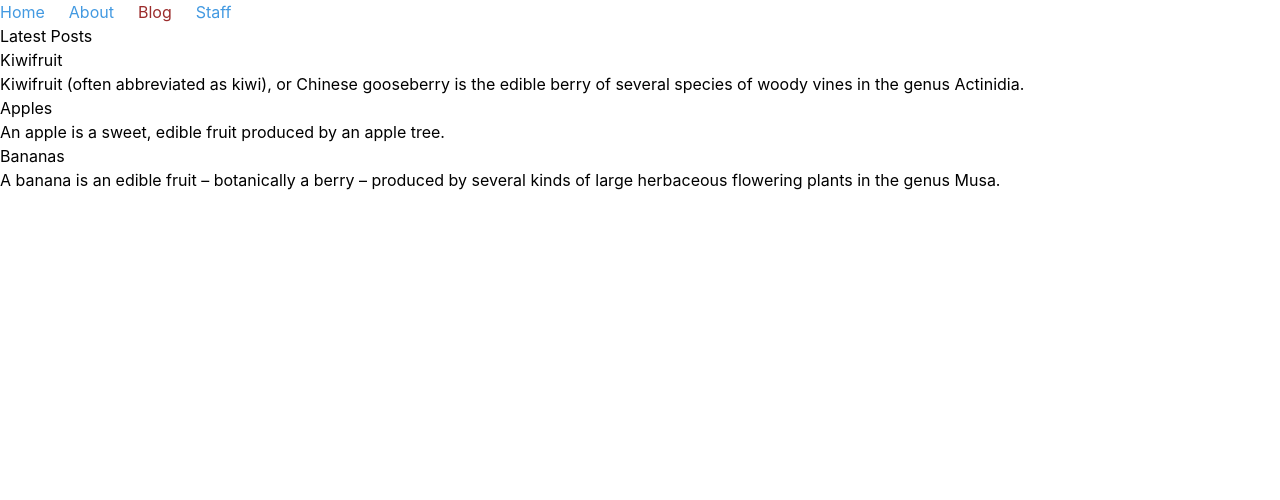
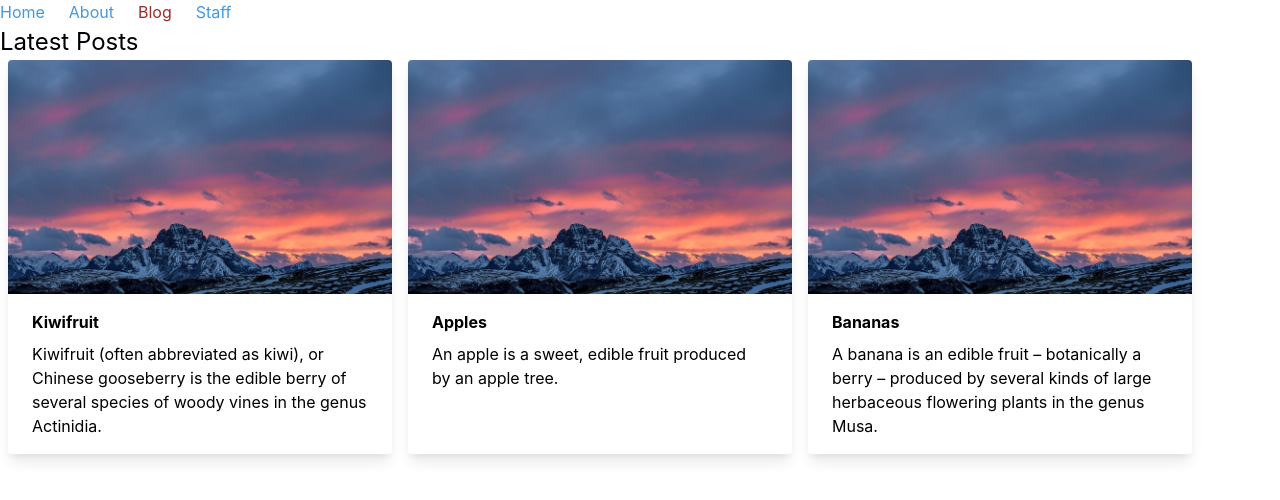
Before and after one commit to kirkbaskin/kirkbaskin.github.io, a Jekyll site: the page built from blog.html, in a window 1280 px wide. Shown: the top 500 px of the page. Built offline with Jekyll 4.4.1, drawn with Linux system fonts in a browser that asks for light colours.

Commit message:
initial styling of blog listing page

```diff
--- a/blog.html
+++ b/blog.html
@@ -1,13 +1,18 @@
 ---
 title: Blog
 ---
-<h1>Latest Posts</h1>
+<h1 class="text-2xl">Latest Posts</h1>
 
-<ul>
+<div class="flex">
   {% for post in site.posts %}
-    <li>
-      <h2><a href="{{ post.url }}">{{ post.title }}</a></h2>
-      <p>{{ post.excerpt }}</p>
-    </li>
+    <div class="mx-2 max-w-sm rounded overflow-hidden shadow-lg">
+      <a href="{{ post.url }}"><img class="w-full" src="/assets/img/card-top.jpg" alt=""></a>
+      <div class="px-6 py-4">
+        <div class="font-bold text-x1 mb-2"><a href="{{ post.url }}">{{ post.title }}</a></div>
+        <p class="text-gray-700 text-base">
+          {{ post.excerpt }}
+        </p>
+      </div>
+    </div>
   {% endfor %}
-</ul>
+</div>
```
Also changed, not shown: assets/img/card-top.jpg (added).
